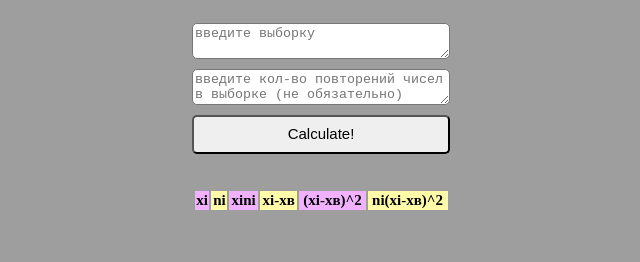
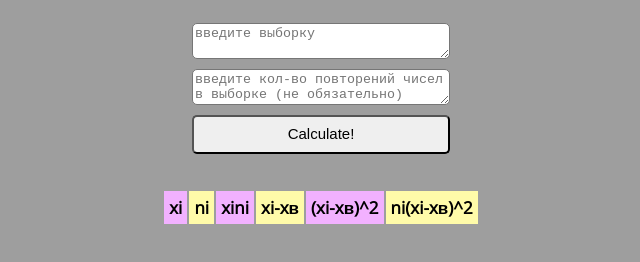
Before and after one commit to linkqw/Probability-theory, a plain HTML site: page index.html in a window 1280 px wide. Shown: the whole page, without its empty margins (319-959 px from the left). Drawn offline with nearby package versions, Linux system fonts and the light colour scheme.

Commit message:
fixed font

```diff
--- a/index.html
+++ b/index.html
@@ -6,6 +6,9 @@
     <meta http-equiv="X-UA-Compatible" content="IE=edge">
     <meta name="viewport" content="width=device-width, initial-scale=1.0">
     <link rel="stylesheet" href="style.css">
+    <link rel="preconnect" href="https://fonts.googleapis.com">
+    <link rel="preconnect" href="https://fonts.gstatic.com" crossorigin>
+    <link href="https://fonts.googleapis.com/css2?family=Open+Sans&display=swap" rel="stylesheet">
     <title>ToP</title>
 </head>
 
@@ -27,7 +30,7 @@
                     <col style="background-color:rgb(242, 177, 255)">
                     <col style="background:rgb(255, 251, 169)">
                 </colgroup>
-                <tr>
+                <tr class="title">
                     <th>xi</th>
                     <th>ni</th>
                     <th>xini</th>
--- a/style.css
+++ b/style.css
@@ -1,5 +1,6 @@
 body {
     background-color: #9e9e9e;
+    font-family: 'Open Sans', sans-serif;
 }
 
 .wrapper {
@@ -47,7 +48,7 @@ body {
 
 .res {
     min-width: 257px;
-    font-size: 15px;
+    font-size: 13px;
     margin-top: 35px;
 }
 
@@ -57,6 +58,12 @@ body {
 
 .res th {
     white-space: nowrap;
+    padding: 5px 5px;
+}
+
+.title {
+    font-weight: bold;
+    font-size: 17px;
 }
 
 @media (max-width:350px) {
```
